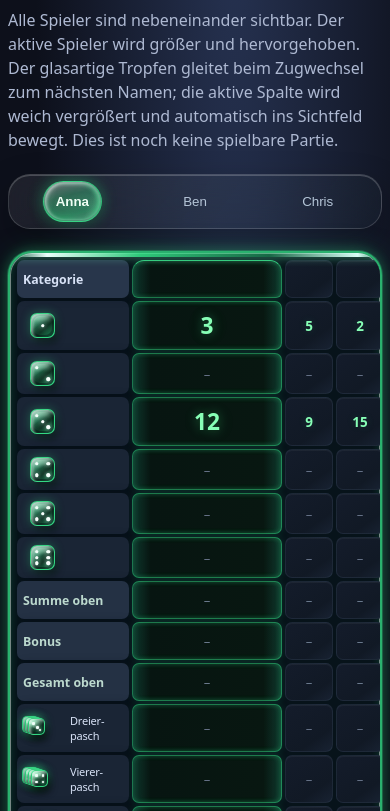
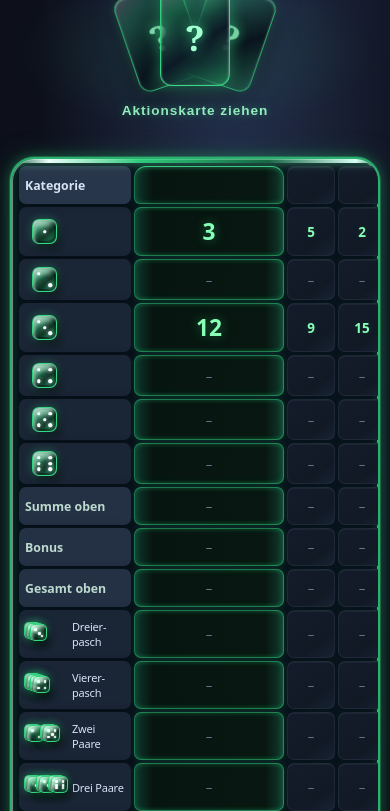
Before and after one commit to erikrichter1004/Casino-Kniffel-Deluxe, a website: page index.html in a window 390 px wide. Shown: the part 111-922 px from the top of the page. Drawn offline with Linux system fonts and the light colour scheme.

Commit message:
Move player bar to safe-area top, add pulsing glass action cards, relocate settings, use device-wide theme

```diff
--- a/index.html
+++ b/index.html
@@ -191,13 +191,29 @@ body{overflow-x:hidden}
 .glass-symbol svg{stroke:var(--accent-soft)!important;filter:drop-shadow(1px 2px 1px #061c19) drop-shadow(0 0 4px rgba(var(--accent-rgb),.5))!important}
 .board>.score.positive,.board>.score.active.positive{color:#87ffb6!important}
 .board>.score.nonpositive,.board>.score.active.nonpositive{color:#ff7788!important}
+/* Mobile-first game layout, respecting the iPhone safe area. */
+body{padding:calc(env(safe-area-inset-top,0px) + 8px) 10px calc(env(safe-area-inset-bottom,0px) + 22px)}
+main{max-width:980px}
+.toolbar{margin:0 0 12px}
+.game-footer{display:flex;justify-content:flex-end;margin:22px 4px 0}
+.action-area{padding:8px 0 17px;text-align:center}
+.action-draw{position:relative;display:flex;flex-direction:column;align-items:center;justify-content:center;gap:10px;width:100%;min-height:156px;background:radial-gradient(ellipse at 50% 52%,rgba(var(--accent-rgb),.10),transparent 70%);border:0;border-radius:22px;color:#effff8;cursor:pointer;-webkit-tap-highlight-color:transparent}
+.card-fan{position:relative;width:166px;height:111px;display:block;filter:drop-shadow(0 7px 12px #0008)}
+.mystery-card{position:absolute;left:48px;top:6px;width:70px;height:98px;display:flex;align-items:center;justify-content:center;border-radius:12px;border:1px solid rgba(var(--accent-rgb),.78);color:var(--accent-soft);font-weight:700;font-size:35px;font-family:Georgia,serif;background:linear-gradient(145deg,rgba(255,255,255,.22),rgba(var(--accent-rgb),.23) 22%,#0c1823 58%,rgba(var(--accent-rgb),.29));box-shadow:inset 0 1px 2px #ffffff80,inset 0 -3px 8px rgba(var(--accent-rgb),.15),0 0 12px rgba(var(--accent-rgb),.25);text-shadow:0 0 12px rgba(var(--accent-rgb),.8);backdrop-filter:blur(8px);-webkit-backdrop-filter:blur(8px);animation:card-breathe 2.9s ease-in-out infinite}
+.mystery-card.back{transform:translateX(-35px) rotate(-19deg);animation-delay:-.5s}
+.mystery-card.middle{transform:translateX(35px) rotate(19deg);animation-delay:-1s}
+.mystery-card.front{z-index:2}
+.action-caption{font-size:.85rem;letter-spacing:.07em;font-weight:700;color:var(--accent-soft);text-shadow:0 0 9px rgba(var(--accent-rgb),.4)}
+.action-status{font-size:.76rem;margin:0;min-height:1em;color:#aab8c8}
+@keyframes card-breathe{0%,100%{filter:brightness(.83);box-shadow:inset 0 1px 2px #ffffff65,0 0 9px rgba(var(--accent-rgb),.18)}50%{filter:brightness(1.28);box-shadow:inset 0 1px 3px #ffffffa0,0 0 20px rgba(var(--accent-rgb),.5)}}
+@keyframes card-touch{0%{transform:scale(1)}45%{transform:scale(1.08) translateY(-5px)}100%{transform:scale(1)}}
+.card-tapped .card-fan{animation:card-touch .42s ease-out}
+@media(prefers-reduced-motion:reduce){.mystery-card,.card-tapped .card-fan{animation:none!important}}
 </style></head><body><main>
-<div class="topline"><div><div class="tag">Interaktive Liquid-Glass-inspirierte Vorschau · Frage 20</div><h1>Casino Kniffel Deluxe</h1></div><button id="settings-open" class="settings-gear" type="button" aria-label="Einstellungen öffnen" title="Einstellungen">⚙</button></div>
-<p>Alle Spieler sind nebeneinander sichtbar. Der aktive Spieler wird größer und hervorgehoben. Der glasartige Tropfen gleitet beim Zugwechsel zum nächsten Namen; die aktive Spalte wird weich vergrößert und automatisch ins Sichtfeld bewegt. Dies ist noch keine spielbare Partie.</p>
-<dialog id="settings-dialog" aria-labelledby="settings-title"><div class="settings-head"><h2 id="settings-title">Einstellungen</h2><button id="settings-close" type="button" aria-label="Schließen">✕</button></div><p class="settings-note">Einstellungen für <strong id="settings-player">Anna</strong> auf diesem Gerät</p><label class="setting-label" for="theme-color">Glas- und Akzentfarbe</label><input id="theme-color" type="color" value="#36e68a" aria-label="Akzentfarbe frei auswählen"><div class="color-presets" id="color-presets" aria-label="Farbvorschläge"></div><div class="setting-line"><label for="sound-toggle">Effekttöne</label><input id="sound-toggle" type="checkbox" checked></div><button id="sound-preview" class="sound-preview" type="button">Klang testen ♪</button><p class="settings-foot">Punkte bleiben grün bzw. rot. Jede Spielerfarbe und Ton-Einstellung wird separat auf diesem Gerät gespeichert.</p></dialog><div class="toolbar" id="controls" aria-label="Aktiven Spieler wählen"></div>
+<dialog id="settings-dialog" aria-labelledby="settings-title"><div class="settings-head"><h2 id="settings-title">Einstellungen</h2><button id="settings-close" type="button" aria-label="Schließen">✕</button></div><p class="settings-note">Einstellungen für dieses Gerät</p><label class="setting-label" for="theme-color">Glas- und Akzentfarbe</label><input id="theme-color" type="color" value="#36e68a" aria-label="Akzentfarbe frei auswählen"><div class="color-presets" id="color-presets" aria-label="Farbvorschläge"></div><div class="setting-line"><label for="sound-toggle">Effekttöne</label><input id="sound-toggle" type="checkbox" checked></div><button id="sound-preview" class="sound-preview" type="button">Klang testen ♪</button><p class="settings-foot">Punkte bleiben grün bzw. rot. Farbe und Effekttöne gelten für die gesamte Ansicht auf diesem Gerät.</p></dialog><div class="toolbar" id="controls" aria-label="Aktiven Spieler wählen"></div><section class="action-area" aria-label="Aktionskarte ziehen"><button id="action-draw" class="action-draw" type="button" aria-label="Aktionskarten-Vorschau öffnen"><span class="card-fan" aria-hidden="true"><span class="mystery-card back">?</span><span class="mystery-card middle">?</span><span class="mystery-card front">?</span></span><span class="action-caption">Aktionskarte ziehen</span></button><p id="action-status" class="action-status" role="status" aria-live="polite"></p></section>
 <div class="viewport" id="viewport" tabindex="0" aria-label="Kniffel-Wertungsblock horizontal scrollbar">
 <div class="board" id="board" data-active="0"></div></div>
-<p>Auf dem Smartphone kannst du die Tabelle seitlich wischen. Die Eingabe von Wertungen, echte Partien und Synchronisation folgen später.</p>
+<footer class="game-footer"><button id="settings-open" class="settings-gear" type="button" aria-label="Einstellungen öffnen" title="Einstellungen">⚙</button></footer>
 </main><script type="module">
 import {BASE_CATEGORY_NAMES} from "./src/rounds.js";
 import {createPlayerColumns} from "./src/player-columns.js";
@@ -300,7 +316,7 @@ function focusColumn(){
 function activate(i){
  if(active===i)return;
  active=i;
- applyTheme();playEffect("switch");
+ playEffect("switch");
  board.dataset.active=String(active);
  board.querySelectorAll(".score").forEach(cell=>{const index=Number(cell.dataset.player);cell.classList.toggle("active",index===active);});
  controls.querySelectorAll("button").forEach((button,j)=>{button.setAttribute("aria-pressed",String(j===active));button.querySelector("span").textContent=players[j].name;});
@@ -332,11 +348,11 @@ function draw(){
 }
 
 // Player-specific visual and audio preferences (local to this browser).
-const preferenceKey="casino-kniffel-player-settings-v1";
+const preferenceKey="casino-kniffel-device-settings-v1";
 const defaults={color:"#36e68a",sound:true};
-let preferences={};
-try{preferences=JSON.parse(localStorage.getItem(preferenceKey)||"{}")||{};}catch{preferences={};}
-const currentPrefs=()=>({...defaults,...(preferences[players[active].id]||{})});
+let preferences={...defaults};
+try{preferences={...defaults,...JSON.parse(localStorage.getItem(preferenceKey)||"{}")};}catch{}
+const currentPrefs=()=>preferences;
 const colorPicker=document.querySelector("#theme-color"),soundToggle=document.querySelector("#sound-toggle");
 const dialog=document.querySelector("#settings-dialog");
 const hexRGB=hex=>[1,3,5].map(i=>parseInt(hex.slice(i,i+2),16));
@@ -346,12 +362,10 @@ function applyTheme(){
  document.documentElement.style.setProperty("--accent-rgb",rgb.join(","));
  document.documentElement.style.setProperty("--accent-soft","rgb("+light.join(",")+")");
  colorPicker.value=p.color;soundToggle.checked=p.sound;
- document.querySelector("#settings-player").textContent=players[active].name;
  document.querySelectorAll("#color-presets button").forEach(b=>b.setAttribute("aria-pressed",String(b.dataset.color===p.color)));
 }
 function savePreference(key,value){
- const id=players[active].id;
- preferences[id]={...currentPrefs(),[key]:value};
+ preferences={...preferences,[key]:value};
  try{localStorage.setItem(preferenceKey,JSON.stringify(preferences));}catch{}
  applyTheme();
 }
@@ -377,6 +391,8 @@ function playEffect(type="tap"){
  }catch{}
 }
 applyTheme();
+const actionDraw=document.querySelector("#action-draw");
+actionDraw.addEventListener("click",()=>{playEffect("tap");actionDraw.classList.remove("card-tapped");void actionDraw.offsetWidth;actionDraw.classList.add("card-tapped");document.querySelector("#action-status").textContent="Vorschau – echte Aktionskarten folgen mit der Spiellogik.";});
 draw();
 window.addEventListener("resize",()=>moveDroplet(true));
 </script></body></html>
```
